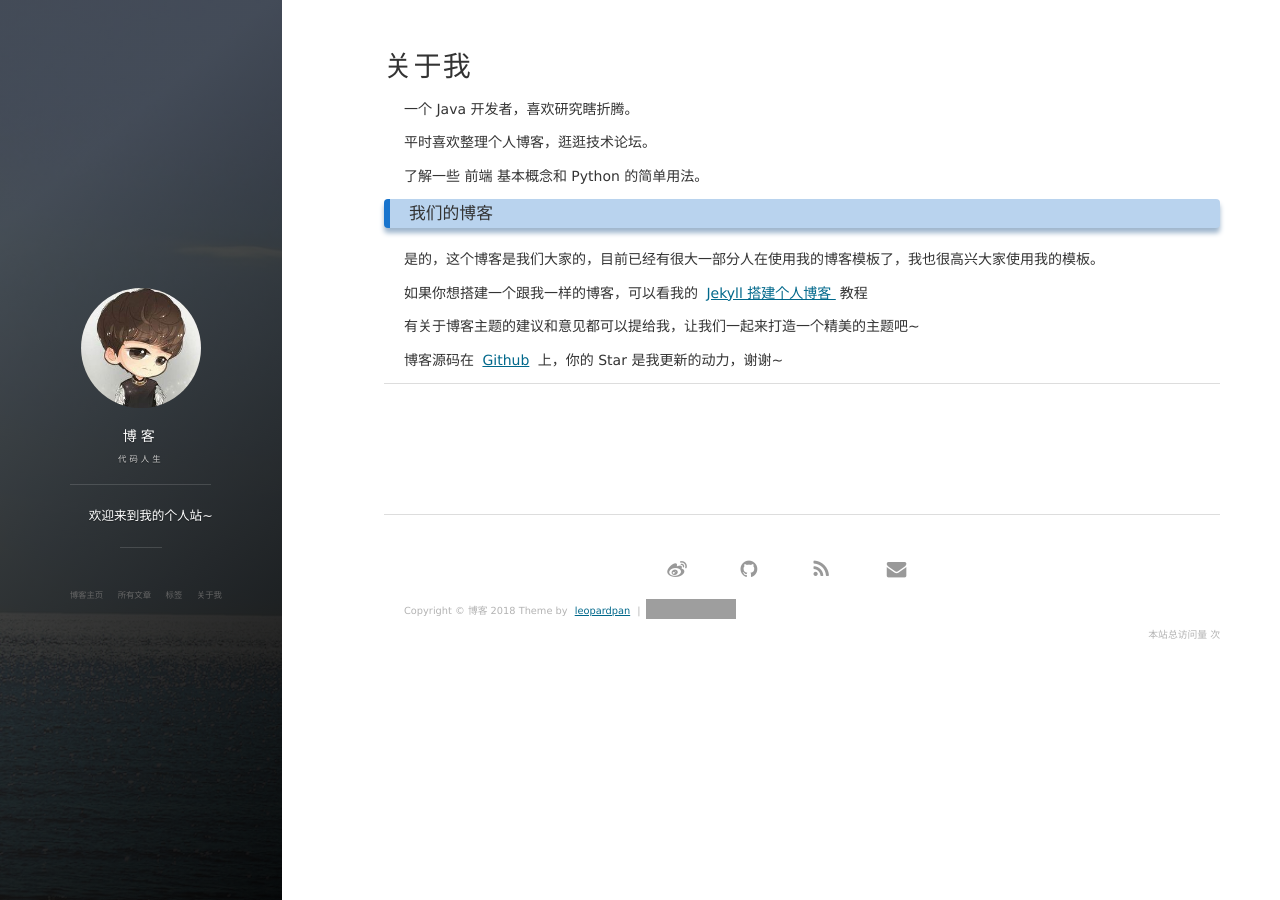
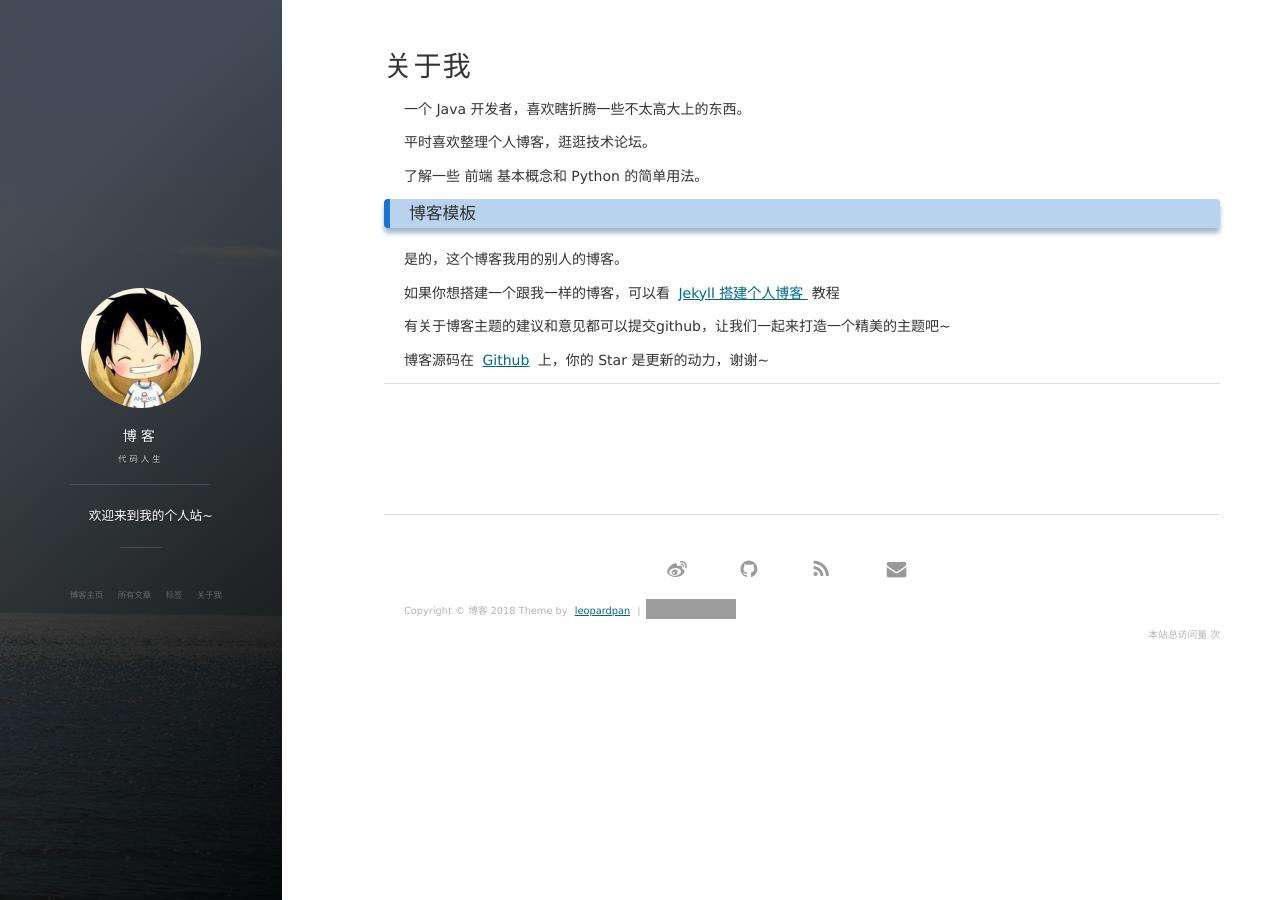
Before and after one commit to zhanghao001/zhanghao001.github.io, a Jekyll site: the page built from about.md, in a window 1280 px wide. Built offline with Jekyll 4.4.1, drawn with Linux system fonts in a browser that asks for light colours; nearby versions of some CDN libraries; comment, search, counter and statistics services are not loaded; grey boxes are pictures that could not be loaded.

Commit message:
aboutme页面

```diff
--- a/about.md
+++ b/about.md
@@ -3,7 +3,7 @@ layout: page
 title: 关于我
 ---
 
-一个 Java 开发者，喜欢研究瞎折腾。
+一个 Java 开发者，喜欢瞎折腾一些不太高大上的东西。
 <p>
 平时喜欢整理个人博客，逛逛技术论坛。
 <p>
@@ -11,25 +11,25 @@ title: 关于我
 
 <p>
 
-<h3> 我们的博客 </h3>
+<h3> 博客模板 </h3>
 
 <p>
 
-是的，这个博客是我们大家的，目前已经有很大一部分人在使用我的博客模板了，我也很高兴大家使用我的模板。
+是的，这个博客我用的别人的博客。
 
 <p>
 
-如果你想搭建一个跟我一样的博客，可以看我的
-<a href="/2016/10/jekyll_tutorials1/"> Jekyll 搭建个人博客 </a>
+如果你想搭建一个跟我一样的博客，可以看
+<a href="http://baixin.io/2016/10/jekyll_tutorials1"> Jekyll 搭建个人博客 </a>
 教程
 
 <p>
 
-有关于博客主题的建议和意见都可以提给我，让我们一起来打造一个精美的主题吧~
+有关于博客主题的建议和意见都可以提交github，让我们一起来打造一个精美的主题吧~
 
 <p>
 
-博客源码在 <a target="_blank" href='https://github.com/leopardpan/leopardpan.github.io/'>Github</a> 上，你的 Star 是我更新的动力，谢谢~
+博客源码在 <a target="_blank" href='https://github.com/leopardpan/leopardpan.github.io/'>Github</a> 上，你的 Star 是更新的动力，谢谢~
 
 <p>
 
```
Also changed, not shown: _posts/2018-06-30-firstBlog.md (+5 -0 lines), images/avatar.jpg, images/payimg/alipayimg.jpg, images/payimg/weipayimg.jpg.
